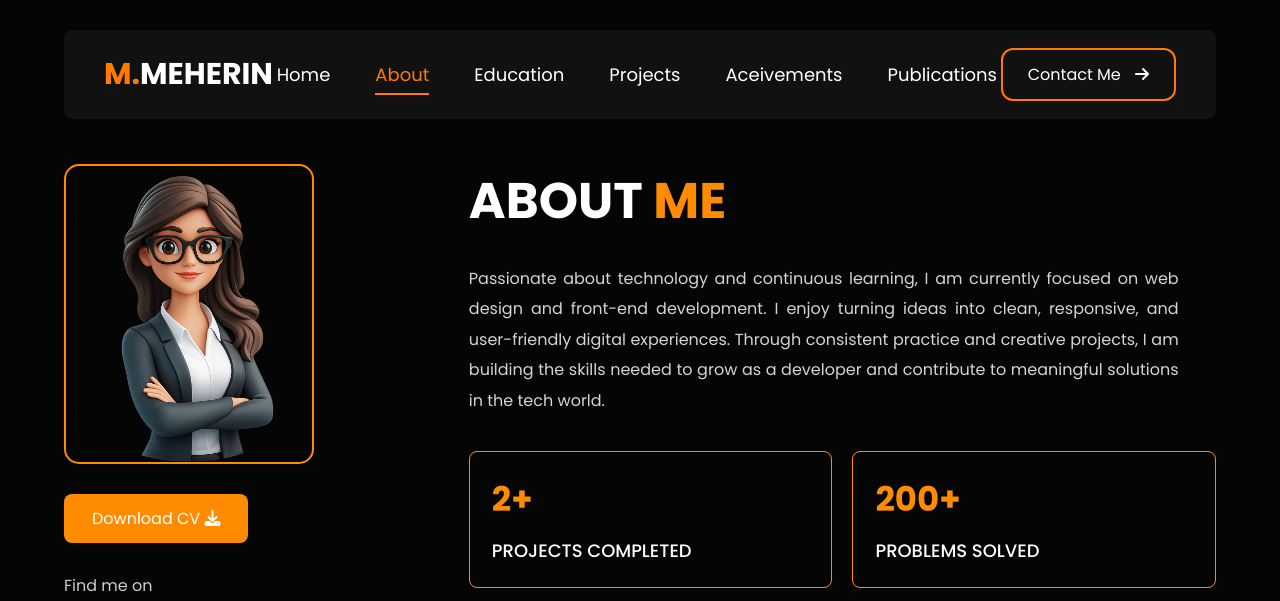
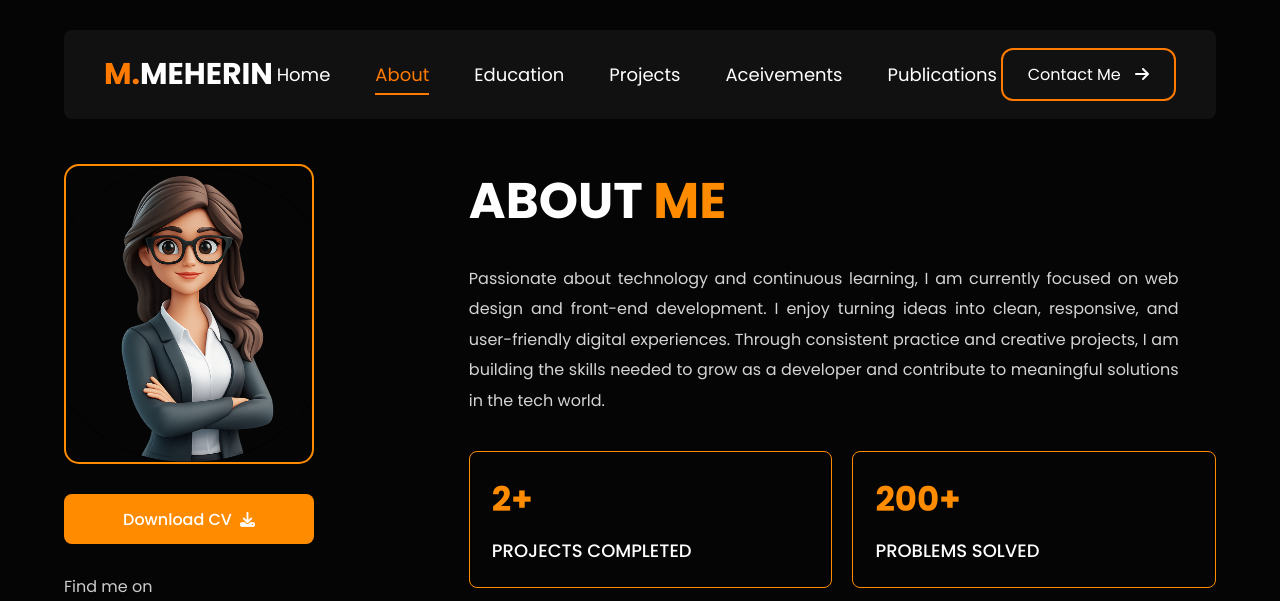
Before and after one commit to meherin2004/portfolio-website, a plain HTML site: page about.html in a window 1280 px wide. Shown: the top 601 px of the page. Drawn offline with Linux system fonts and the light colour scheme.

Commit message:
Update files

```diff
--- a/about.css
+++ b/about.css
@@ -109,19 +109,34 @@ nav ul li a:hover{
 }
 
 .cv-btn{
-    margin-top:30px;
+    width:250px;
+    height: 50px;
+    margin-top: 30px;
     background:#ff8c00;
     color:#fff;
-    border:none;
-    padding:12px 28px;
-    border-radius:8px;
+
+
+    display:flex;
+    justify-content:center;
+    align-items:center;
+    gap:8px;
+
+     text-decoration:none;
+     border-radius: 8px;
     font-size:16px;
-    cursor:pointer;
+    font-weight:500;
+
     transition:.3s;
+
 }
 
 .cv-btn:hover{
     transform:translateY(-3px);
+    background:#e67600;
+}
+
+.cv-btn i{
+    font-size:15px;
 }
 
 .social{
--- a/about.html
+++ b/about.html
@@ -27,7 +27,7 @@
 
         <ul>
  <li><a href="index.html">Home</a></li>
-            <li><a href="#" class="active">About</a></li>
+            <li><a href="about.html" class="active">About</a></li>
 
 
 
@@ -61,13 +61,12 @@
 
             </div>
 
-            <button class="cv-btn">
 
-                Download CV
+<a href="Maisha's CV.docx" download class="cv-btn">
+              <span> Download CV</span>
+                <i class="fa-solid fa-download"></i>
+</a>
 
-                <i class="fa-solid fa-download"></i>
-
-            </button>
 
             <div class="social">
 
```
